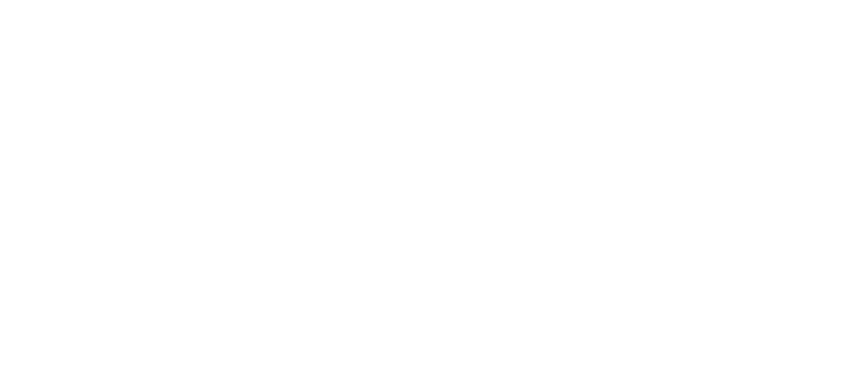
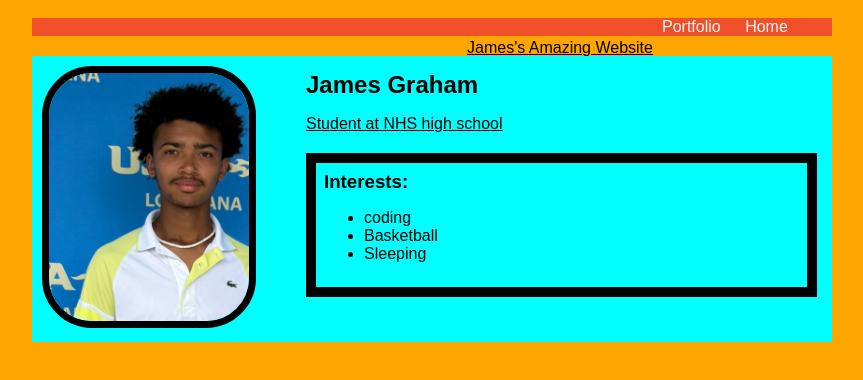
Before and after one commit to jamesProg100/jamesProg100.github.io, a plain HTML site: page index.html in a window 1280 px wide. Shown: the whole page, without its empty margins (208-1071 px from the left). Drawn offline with Linux system fonts and the light colour scheme.

Commit message:
created first website

```diff
--- a/index.html
+++ b/index.html
@@ -1,13 +1,42 @@
 <!DOCTYPE html>
 <html>
   <head>
-    <title>CHANGE ME</title>
+    <title>James Website</title>
+    <link rel="stylesheet" href="style.css"/>
   </head>
 
   <body>
-    <!-- All content goes here -->
     <div id="all-contents">
+      <nav>
+        <p>James's Amazing Website</p>
 
+        <ul id="nav-ul">
+          <li id="nav-li">
+            <a href="portfolio.html">Portfolio</a>
+             <a href="index.html">Home</a>
+          </li>
+        </ul>
+      </nav>
+      <main>
+        <div class="sidebar">
+          <img class="sidebar-img" src="images/profile_pic.jpeg">
+        </div>
+
+        <div class="content">
+          <h2>James Graham</h2>
+          <p>Student at NHS high school</p>
+
+          <div id="interest">
+            <h3>Interests:</h3>
+              <ul>
+                <li>coding</li>
+                <li>Basketball</li>
+                <li>Sleeping</li>
+              </ul>
+          </div>
+
+        </div>
+      </main>
     </div>
   </body>
 </html>
--- a/style.css
+++ b/style.css
@@ -0,0 +1,100 @@
+body {
+    background: orange;
+    color: rgb(0, 0, 0);
+    padding: 10px;
+    font-family: Arial, sans-serif;
+}
+
+#all-contents {
+    max-width: 800px;
+    margin: auto;
+}
+
+/* navigation menu */
+nav {
+    background: rgb(239, 80, 41);
+    margin: 0 auto;
+    display: flex;
+    justify-content: space-between;
+    margin-bottom: 20px;
+}
+nav > p {
+    text-decoration: underline;
+    position: absolute;
+    right: 0px;
+    width: 600px;
+    padding: 5px;
+
+
+}
+nav > ul > li > a {
+
+    position: relative;
+    left: 620px;
+    padding: 10px;
+
+}
+
+h1 {
+    display: flex;
+    align-items: center;
+    color: white;
+    flex: 1;
+    margin: 0;
+}
+
+#nav-ul {
+    list-style-type: none;
+    margin: 0;
+    padding: 0;
+    display: flex;
+}
+
+.nav-li {
+    display: inline-block;
+    padding: 0 10px;
+}
+
+a {
+    text-decoration: none;
+    color: whitesmoke;
+}
+
+/* main container area beneath menu */
+main {
+    background: aqua;
+    display: flex;
+    margin-top: 20px;
+}
+
+.sidebar {
+    margin-right: 25px;
+    padding: 10px;
+}
+
+.sidebar-img {
+    width: 200px;
+    border-radius: 50px;
+    border: 7px solid black;
+}
+
+.content {
+    flex: 1;
+    padding: 15px;
+}
+.content > p {
+    text-decoration: underline;
+
+}
+
+/* interests section styles */
+#interest {
+    border: 4px silver ridge;
+    padding: 8px;
+    margin-top: 20px;
+    border: 10px solid black;
+}
+
+h2, h3 {
+    margin: 0px;
+}
```
Also changed, not shown: portfolio.html (+14 -0 lines), images/profile_pic.jpeg (added).
